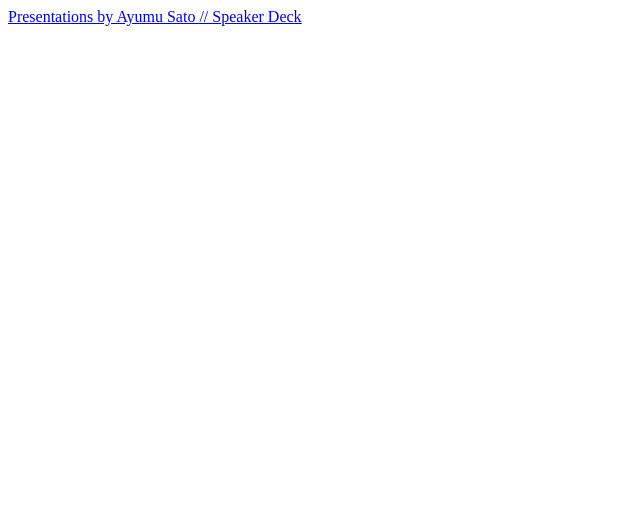
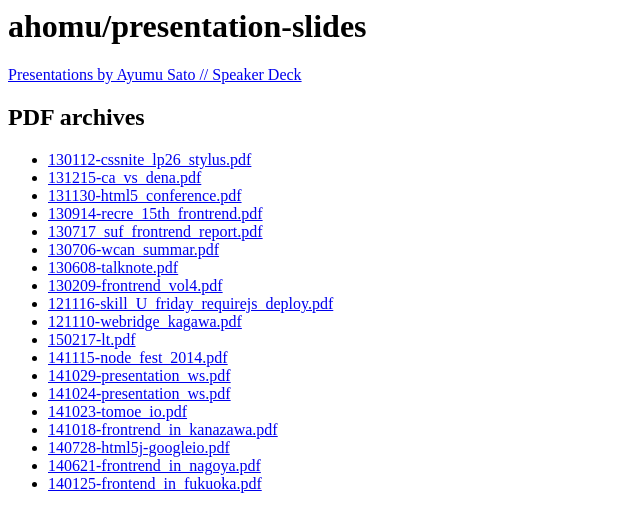
Before and after one commit to ahomu/s, a plain HTML site: page index.html in a window 1280 px wide. Shown: the whole page, without its empty margins (0-640 px from the left). Drawn offline with Linux system fonts and the light colour scheme.

Commit message:
update html

```diff
--- a/index.html
+++ b/index.html
@@ -4,6 +4,34 @@
   <title>ahomu/slides</title>
 </head>
 <body>
-<a href="https://speakerdeck.com/ahomu">Presentations by Ayumu Sato // Speaker Deck</a>
+<h1>ahomu/presentation-slides</h1>
+
+<p>
+  <a href="https://speakerdeck.com/ahomu">Presentations by Ayumu Sato // Speaker Deck</a>
+</p>
+
+<h2>PDF archives</h2>
+<ul>
+  <li><a href="130112-cssnite_lp26_stylus.pdf">130112-cssnite_lp26_stylus.pdf</a></li>
+  <li><a href="131215-ca_vs_dena.pdf">131215-ca_vs_dena.pdf</a></li>
+  <li><a href="131130-html5_conference.pdf">131130-html5_conference.pdf</a></li>
+  <li><a href="130914-recre_15th_frontrend.pdf">130914-recre_15th_frontrend.pdf</a></li>
+  <li><a href="130717_suf_frontrend_report.pdf">130717_suf_frontrend_report.pdf</a></li>
+  <li><a href="130706-wcan_summar.pdf">130706-wcan_summar.pdf</a></li>
+  <li><a href="130608-talknote.pdf">130608-talknote.pdf</a></li>
+  <li><a href="130209-frontrend_vol4.pdf">130209-frontrend_vol4.pdf</a></li>
+  <li><a href="121116-skill_U_friday_requirejs_deploy.pdf">121116-skill_U_friday_requirejs_deploy.pdf</a></li>
+  <li><a href="121110-webridge_kagawa.pdf">121110-webridge_kagawa.pdf</a></li>
+  <li><a href="150217-lt.pdf">150217-lt.pdf</a></li>
+  <li><a href="141115-node_fest_2014.pdf">141115-node_fest_2014.pdf</a></li>
+  <li><a href="141029-presentation_ws.pdf">141029-presentation_ws.pdf</a></li>
+  <li><a href="141024-presentation_ws.pdf">141024-presentation_ws.pdf</a></li>
+  <li><a href="141023-tomoe_io.pdf">141023-tomoe_io.pdf</a></li>
+  <li><a href="141018-frontrend_in_kanazawa.pdf">141018-frontrend_in_kanazawa.pdf</a></li>
+  <li><a href="140728-html5j-googleio.pdf">140728-html5j-googleio.pdf</a></li>
+  <li><a href="140621-frontrend_in_nagoya.pdf">140621-frontrend_in_nagoya.pdf</a></li>
+  <li><a href="140125-frontend_in_fukuoka.pdf">140125-frontend_in_fukuoka.pdf</a></li>
+</ul>
+
 </body>
 </html>
```
